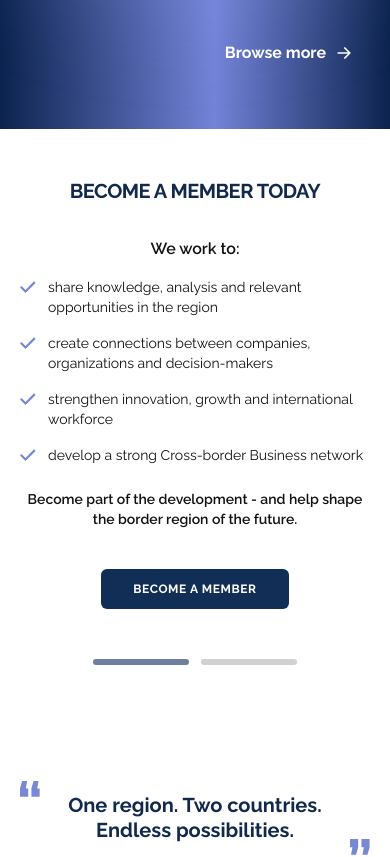
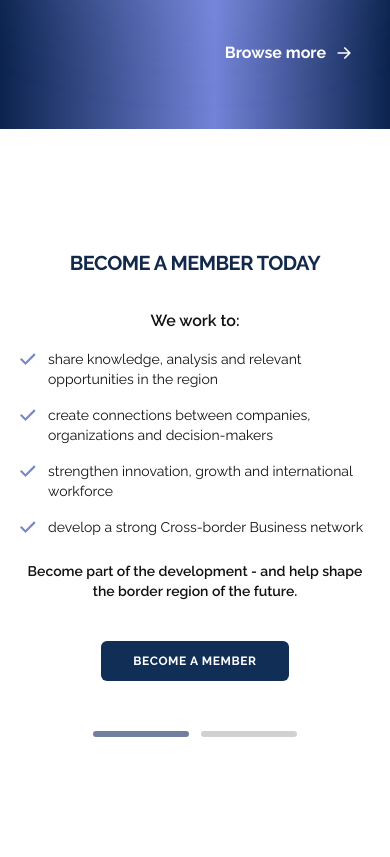
Before and after one commit to Patricia-P-G/Business-Region-Website, a Vue app: page / in a window 390 px wide. Shown: the part 2680-3537 px from the top of the page. Built offline with nearby package versions, Linux system fonts and the light colour scheme.

Commit message:
latest changes

```diff
--- a/src/components/BecomeMember.vue
+++ b/src/components/BecomeMember.vue
@@ -1,10 +1,10 @@
 <template>
   <!-- Become a Member Section  -->
-    <section :class="['relative w-full flex items-center justify-center overflow-hidden transition-colors duration-500 py-12 sm:py-16', showForm ? 'bg-[#112E56]' : 'bg-white']"
+    <section :class="['relative w-full flex items-center justify-center overflow-hidden transition-colors duration-500 py-20 sm:py-16', showForm ? 'bg-[#112E56]' : 'bg-white']"
         aria-labelledby="enrollment-heading">
 
         <!-- Right Space -->
-        <div class="relative z-10 mx-auto w-full max-w-400 px-5 xs:px-6 sm:px-8 lg:px-20">
+        <div class="relative z-10 mx-auto w-full max-w-400 py-10 px-5 xs:px-6 sm:px-8 lg:px-20">
             <transition
                 enter-active-class="transition-all duration-500 ease-in-out"
                 leave-active-class="transition-all duration-500 ease-in-out"
```
